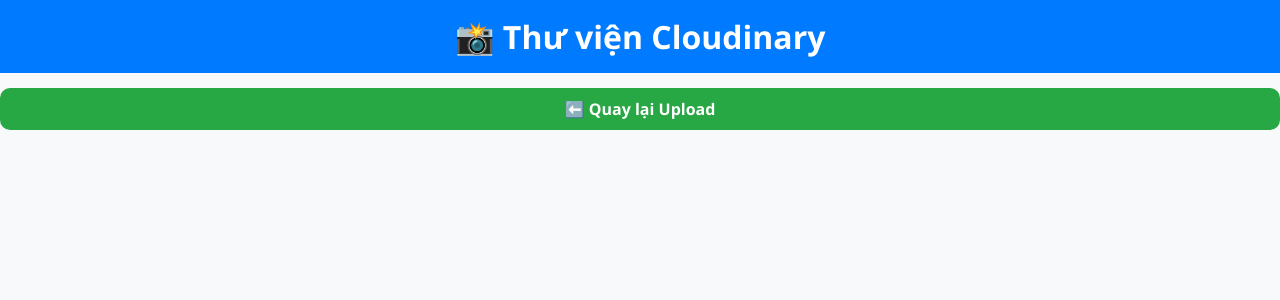
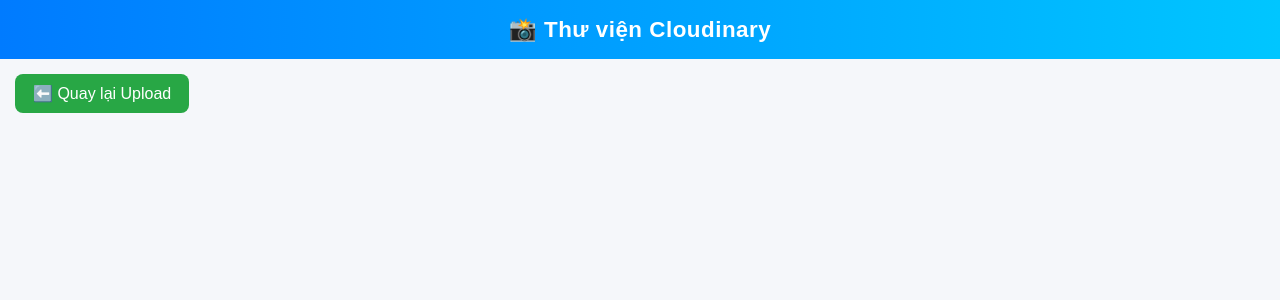
Before and after one commit to billhaha1947/flask-update, a Flask app: template templates/gallery.html in a window 1280 px wide. Shown: the top 300 px of the page. Run offline with Flask 3, Linux system fonts and the light colour scheme; the template is opened without the code that fills it, so the values that code supplies are empty.

Commit message:
Update gallery.html

```diff
--- a/templates/gallery.html
+++ b/templates/gallery.html
@@ -5,109 +5,130 @@
   <meta name="viewport" content="width=device-width, initial-scale=1.0">
   <title>📸 Thư viện Cloudinary</title>
   <style>
-    body {
-      font-family: "Segoe UI", sans-serif;
-      background: #f7f9fb;
-      margin: 0;
-      padding: 0;
+    * {
+      box-sizing: border-box;
     }
 
-    h1 {
-      background: #007bff;
-      color: white;
-      padding: 15px;
-      text-align: center;
+    body {
       margin: 0;
+      font-family: "Poppins", sans-serif;
+      background: #f5f7fa;
+      color: #333;
     }
 
-    .back-btn {
-      display: block;
-      margin: 15px auto;
+    header {
+      background: linear-gradient(90deg, #007bff, #00c6ff);
+      color: white;
+      text-align: center;
+      padding: 16px;
+      font-size: 1.4em;
+      font-weight: 600;
+      letter-spacing: 0.5px;
+    }
+
+    a.back-btn {
+      display: inline-block;
+      margin: 15px;
       background: #28a745;
       color: white;
-      padding: 10px 20px;
+      padding: 10px 18px;
+      border-radius: 8px;
       text-decoration: none;
-      border-radius: 10px;
-      font-weight: 600;
-      text-align: center;
+      font-weight: 500;
+      transition: background 0.25s ease;
+    }
+
+    a.back-btn:hover {
+      background: #23963c;
     }
 
     .gallery-container {
       display: grid;
-      grid-template-columns: repeat(auto-fill, minmax(120px, 1fr));
-      gap: 12px;
-      padding: 10px;
-      max-width: 900px;
+      grid-template-columns: repeat(auto-fill, minmax(140px, 1fr));
+      gap: 14px;
+      padding: 15px;
+      max-width: 1100px;
       margin: 0 auto;
     }
 
     .card {
       position: relative;
+      overflow: hidden;
       border-radius: 12px;
-      overflow: hidden;
-      box-shadow: 0 2px 8px rgba(0,0,0,0.15);
+      box-shadow: 0 2px 8px rgba(0, 0, 0, 0.12);
       cursor: pointer;
-      background: white;
-      transition: transform 0.2s ease;
+      background: #fff;
+      transition: transform 0.25s ease, box-shadow 0.25s ease;
     }
 
     .card:hover {
       transform: scale(1.03);
+      box-shadow: 0 6px 14px rgba(0, 0, 0, 0.2);
     }
 
     .card img, .card video {
       width: 100%;
-      height: 120px;
+      height: 140px;
       object-fit: cover;
       display: block;
     }
 
     .delete-btn {
       position: absolute;
-      top: 5px;
-      right: 5px;
-      background: red;
+      top: 6px;
+      right: 6px;
+      background: rgba(255, 0, 0, 0.85);
       color: white;
       border: none;
       border-radius: 50%;
       width: 32px;
       height: 32px;
+      font-size: 16px;
       display: flex;
       align-items: center;
       justify-content: center;
       cursor: pointer;
-      font-size: 16px;
-      box-shadow: 0 2px 6px rgba(0,0,0,0.3);
+      backdrop-filter: blur(4px);
+      transition: transform 0.2s ease, background 0.2s ease;
     }
 
+    .delete-btn:hover {
+      transform: scale(1.1);
+      background: red;
+    }
+
+    /* Popup */
     .popup {
+      position: fixed;
+      top: 0; left: 0;
+      width: 100%; height: 100%;
+      background: rgba(0, 0, 0, 0.9);
       display: none;
-      position: fixed;
-      top: 0;
-      left: 0;
-      width: 100%;
-      height: 100%;
-      background: rgba(0,0,0,0.85);
       align-items: center;
       justify-content: center;
       z-index: 1000;
-      animation: fadeIn 0.3s ease;
+      backdrop-filter: blur(8px);
+      animation: fadeIn 0.35s ease forwards;
+    }
+
+    .popup.active {
+      display: flex;
     }
 
     .popup-content {
       max-width: 90%;
       max-height: 90%;
-      border-radius: 10px;
+      border-radius: 14px;
       overflow: hidden;
-      box-shadow: 0 4px 12px rgba(0,0,0,0.5);
-      animation: zoomIn 0.3s ease;
+      box-shadow: 0 0 18px rgba(255, 255, 255, 0.15);
+      animation: zoomIn 0.35s ease;
     }
 
     .popup img, .popup video {
       width: 100%;
       height: auto;
+      border-radius: 14px;
       display: block;
-      border-radius: 10px;
     }
 
     @keyframes fadeIn {
@@ -116,21 +137,20 @@
     }
 
     @keyframes zoomIn {
-      from { transform: scale(0.8); }
-      to { transform: scale(1); }
+      from { transform: scale(0.8); opacity: 0.6; }
+      to { transform: scale(1); opacity: 1; }
     }
   </style>
 </head>
 <body>
-
-  <h1>📸 Thư viện Cloudinary</h1>
+  <header>📸 Thư viện Cloudinary</header>
   <a href="/" class="back-btn">⬅️ Quay lại Upload</a>
 
   <div class="gallery-container">
     {% for res in resources %}
       <div class="card" onclick="openPopup('{{ res.secure_url }}', '{{ res.resource_type }}')">
         {% if res.resource_type == 'video' or (res.resource_type == 'raw' and res.format in ['mp4', 'mov']) %}
-          <video muted playsinline loop>
+          <video muted loop playsinline>
             <source src="{{ res.secure_url }}" type="video/mp4">
           </video>
         {% else %}
@@ -141,31 +161,45 @@
     {% endfor %}
   </div>
 
+  <!-- Popup -->
   <div class="popup" id="popup" onclick="closePopup()">
     <div class="popup-content" id="popup-content"></div>
   </div>
 
   <script>
     function openPopup(url, type) {
-      const popup = document.getElementById("popup");
-      const content = document.getElementById("popup-content");
-      content.innerHTML = type === "video" ?
-        `<video src="${url}" controls autoplay></video>` :
-        `<img src="${url}" alt="Ảnh gốc">`;
-      popup.style.display = "flex";
+      const popup = document.getElementById('popup');
+      const content = document.getElementById('popup-content');
+
+      content.innerHTML = '';
+      if (type === 'video') {
+        const vid = document.createElement('video');
+        vid.src = url;
+        vid.controls = true;
+        vid.autoplay = true;
+        vid.style.maxHeight = '90vh';
+        content.appendChild(vid);
+      } else {
+        const img = document.createElement('img');
+        img.src = url;
+        img.alt = "Ảnh gốc";
+        img.style.maxHeight = '90vh';
+        content.appendChild(img);
+      }
+
+      popup.classList.add('active');
     }
 
     function closePopup() {
-      const popup = document.getElementById("popup");
-      popup.style.display = "none";
+      document.getElementById('popup').classList.remove('active');
     }
 
     async function deleteFile(publicId) {
-      if (!confirm("Xoá file này?")) return;
-      const res = await fetch(`/delete/${publicId}`, { method: "DELETE" });
+      if (!confirm("Xóa file này?")) return;
+      const res = await fetch(`/delete/${publicId}`, { method: 'DELETE' });
       if (res.ok) location.reload();
+      else alert('Không thể xóa file!');
     }
   </script>
-
 </body>
 </html>
```
